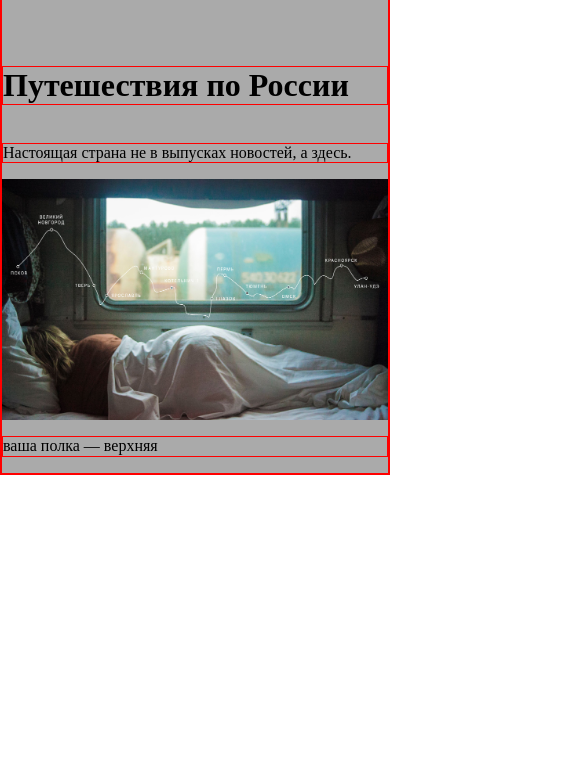
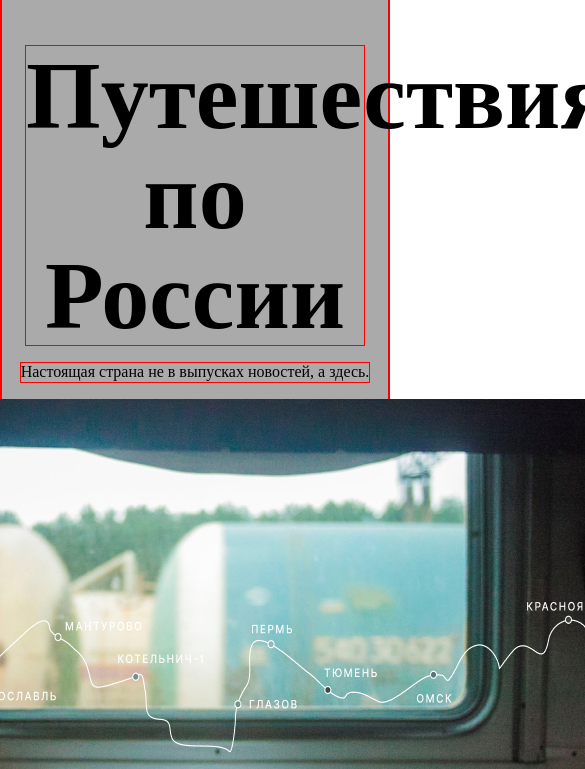
Before and after one commit to TizJourney/russian-travel, a plain HTML site: page index.html in a window 390 px wide. Shown: the part 75-844 px from the top of the page, 585 px wide, since content can reach past the window. Drawn offline with Linux system fonts and the light colour scheme.

Commit message:
Черновая версия форматирования титула

```diff
--- a/pages/index.css
+++ b/pages/index.css
@@ -1,4 +1,4 @@
-@import url('../vendor/normalize.css');
+  @import url('../vendor/normalize.css');
 @import url('../blocks/page/page.css');
 @import url('../blocks/header/header.css');
 @import url('../blocks/header/__lang-link-container/header__lang-link-container.css');
@@ -20,17 +20,25 @@
 }
 
 .content__lead {
-  margin:  148px 0px 148px;
+  margin: 0 148px 0px;
 }
 
 .lead {
   display: flex;
   flex-direction: column;
-  justify-content: center;
+  align-items: center;
 }
 
 .lead__title {
+  margin: 0;
+  text-align: center;
+  width: 720px;
+  min-height: 200px;
 
+  font-style: normal;
+  font-weight: 900;
+  font-size: 96px;
+  line-height: 1.04;
 }
 
 .lead__subtitle {
@@ -44,6 +52,8 @@
 .lead__caption {
 
 }
+
+/* content */
 
 @media screen and (max-width: 768px) {
   .content__header {
@@ -68,3 +78,23 @@
     margin: 48px 0 0 0;
   }
 }
+
+ /* .lead__title */
+
+ @media screen and (max-width: 768px) {
+  .lead__title {
+    width: calc(100% - 48px);
+    /* font-size: 40px;
+    line-height: 1.1; */
+  }
+}
+
+@media screen and (max-width: 320px) {
+  .lead__title {
+    margin: 0;
+    width: calc(100% - 32px);
+    min-height: 88px;
+    font-size: 40px;
+    line-height: 1.1;
+  }
+}
```
